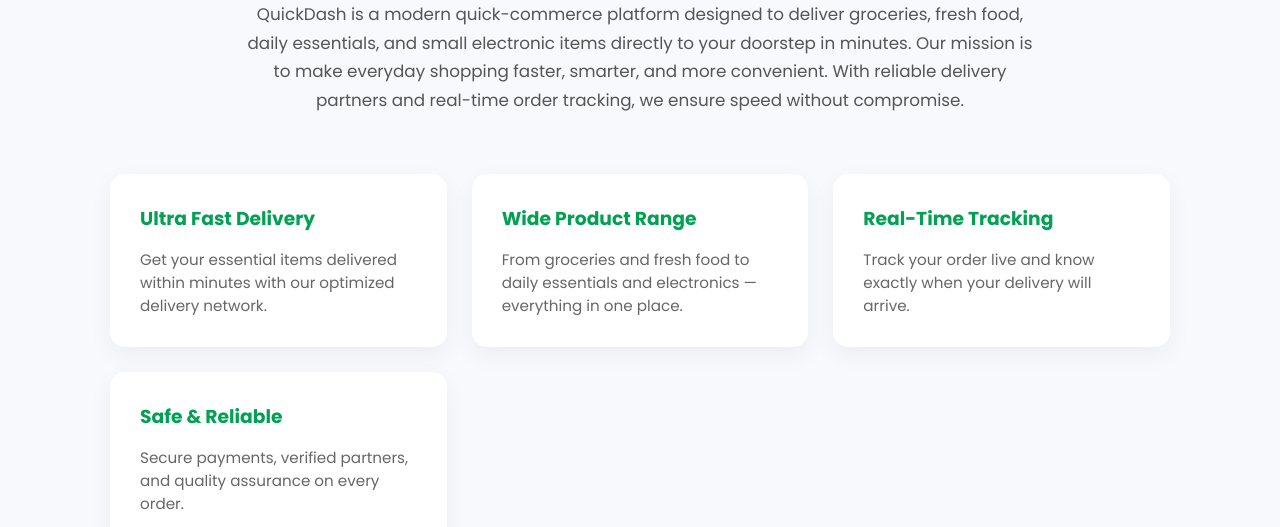
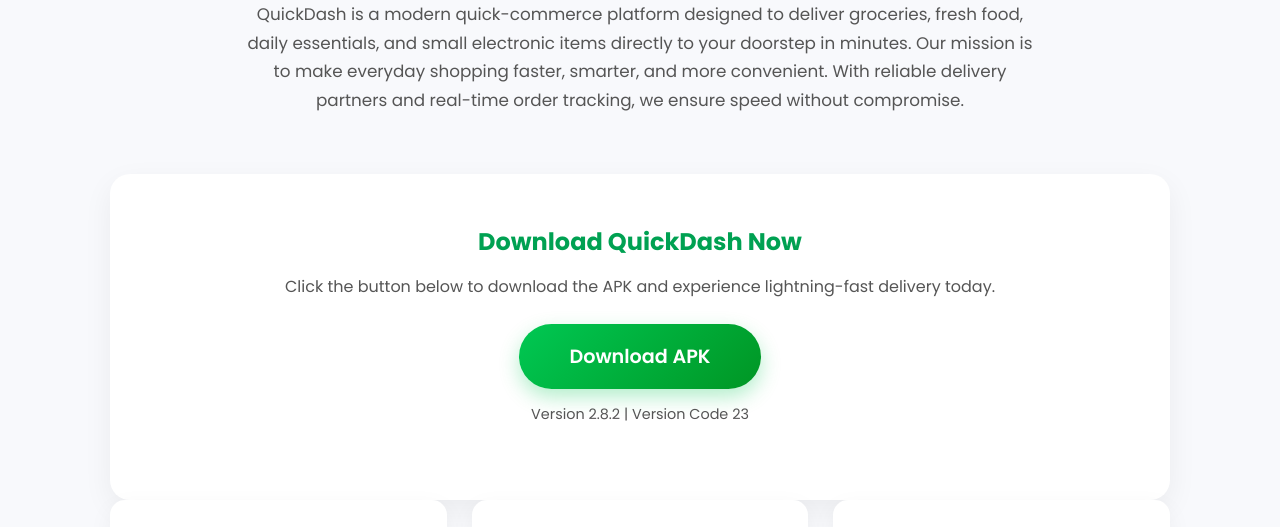
Before and after one commit to Mdhelaluddin3391/APK, a plain HTML site: page index.html in a window 1280 px wide. Shown: the part 404-931 px from the top of the page. Drawn offline with Linux system fonts and the light colour scheme.

Commit message:
Update index.html

```diff
--- a/index.html
+++ b/index.html
@@ -115,6 +115,16 @@
         With reliable delivery partners and real-time order tracking, we ensure speed without compromise.
         </p>
     </section>
+    <section class="download-section">
+        <h2>Download QuickDash Now</h2>
+        <p>Click the button below to download the APK and experience lightning-fast delivery today.</p>
+
+        <a href="#" id="download-link" class="download-btn" target="_blank">
+            Download APK
+        </a>
+
+        <p class="version-info" id="version-text">Loading version info...</p>
+    </section>
 
     <section class="features">
         <div class="feature-card">
```
